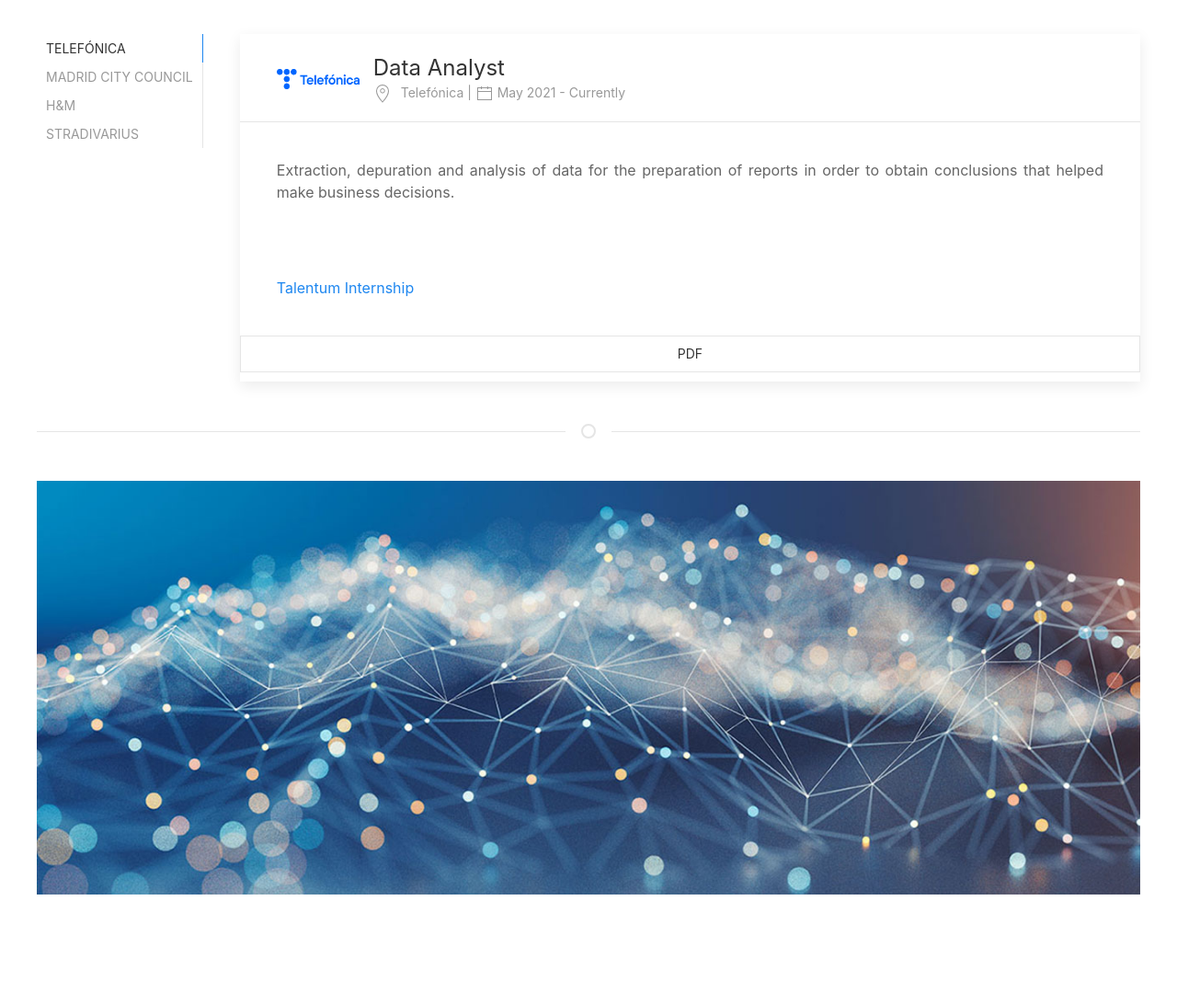
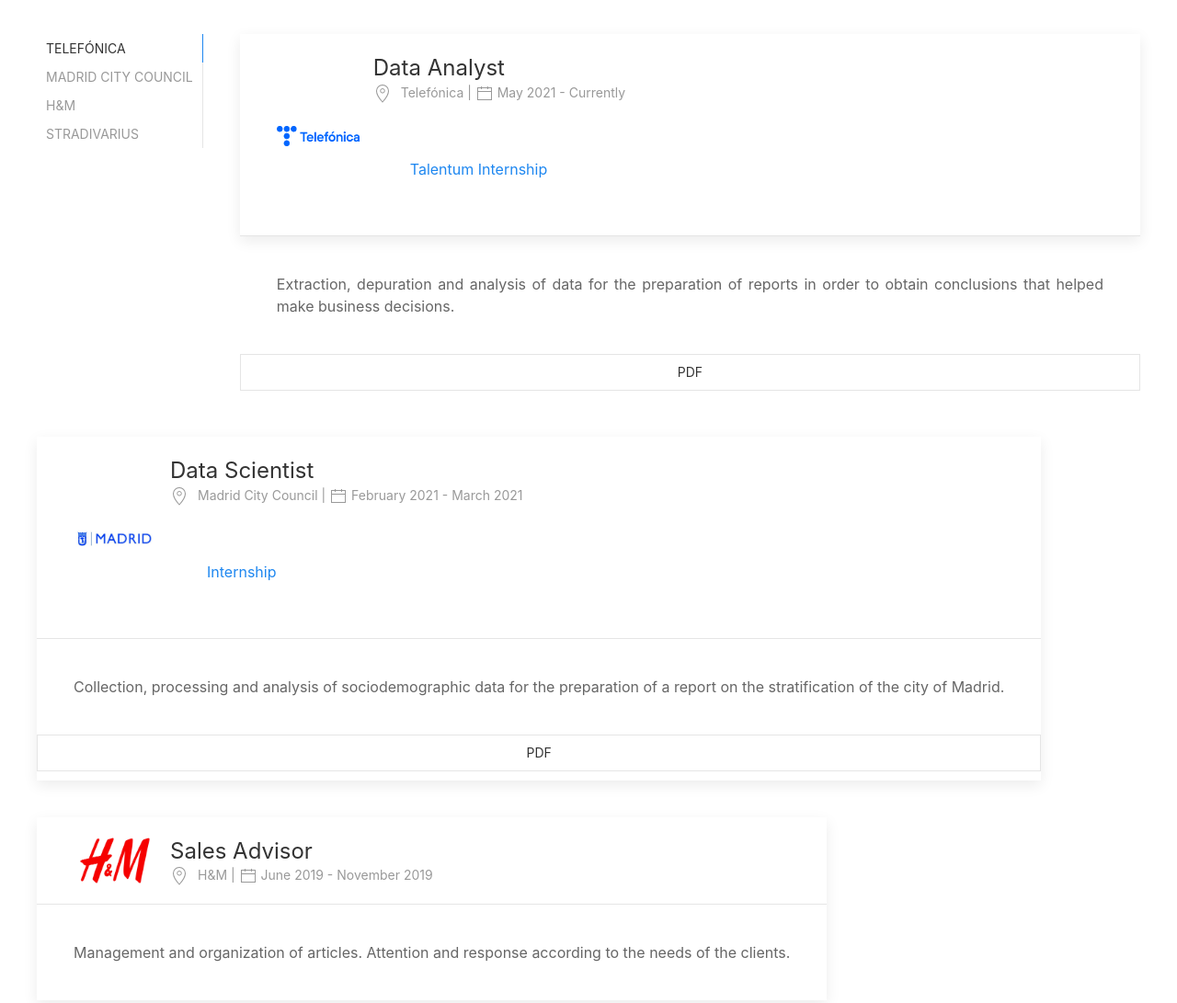
Before and after one commit to Manti17/web, a plain HTML site: page index.html in a window 1280 px wide. Shown: the part 760-1851 px from the top of the page at 92% size. Drawn offline with Linux system fonts and the light colour scheme.

Commit message:
Update index.html

```diff
--- a/index.html
+++ b/index.html
@@ -111,14 +111,13 @@
                                     <div class="uk-width-expand">
                                         <h3 class="uk-card-title uk-margin-remove-bottom">Data Analyst</h3>
                                         <p class="uk-text-meta uk-margin-remove-top"><span class="uk-margin-small-right" uk-icon="icon: location"></span>Telefónica |  <span uk-icon="calendar"></span>  May 2021 - Currently</p>
+                                        <p class="uk-card-body uk-text-justify uk-text-primary ">Talentum Internship</p>
+                            </div>
                                     </div>
                                 </div>
                             </div>
                             <div class="uk-card-body uk-text-justify">
                                 <p>Extraction, depuration and analysis of data for the preparation of reports in order to obtain conclusions that helped make business decisions.</p>
-                            </div>
-                            <div class="uk-card-body uk-text-justify uk-text-primary">
-                                <p>Talentum Internship</p>
                             </div>
 
                             <a href="img/telefonica_certificado.pdf" download="telefonica_certificado.pdf">
@@ -136,14 +135,12 @@
                                     <div class="uk-width-expand">
                                         <h3 class="uk-card-title uk-margin-remove-bottom">Data Scientist</h3>
                                         <p class="uk-text-meta uk-margin-remove-top"><span class="uk-margin-small-right" uk-icon="icon: location"></span>Madrid City Council | <span uk-icon="calendar"></span> February 2021 - March 2021</p>
+                                         <p class="uk-card-body uk-text-justify uk-text-primary ">Internship</p>
                                     </div>
                                 </div>
                             </div>
                             <div class="uk-card-body uk-text-justify">
                                 <p>Collection, processing and analysis of sociodemographic data for the preparation of a report on the stratification of the city of Madrid.</p>
-                            </div>
-                            <div class="uk-card-body uk-text-justify uk-text-primary">
-                                <p>Internship</p>
                             </div>
                             <a href="img/TFG_VALENTINACRAMERI.pdf" download="TFG.pdf">
                                 <button class="uk-button uk-button-default uk-width-1-1 uk-margin-small-bottom">PDF</button>
```
